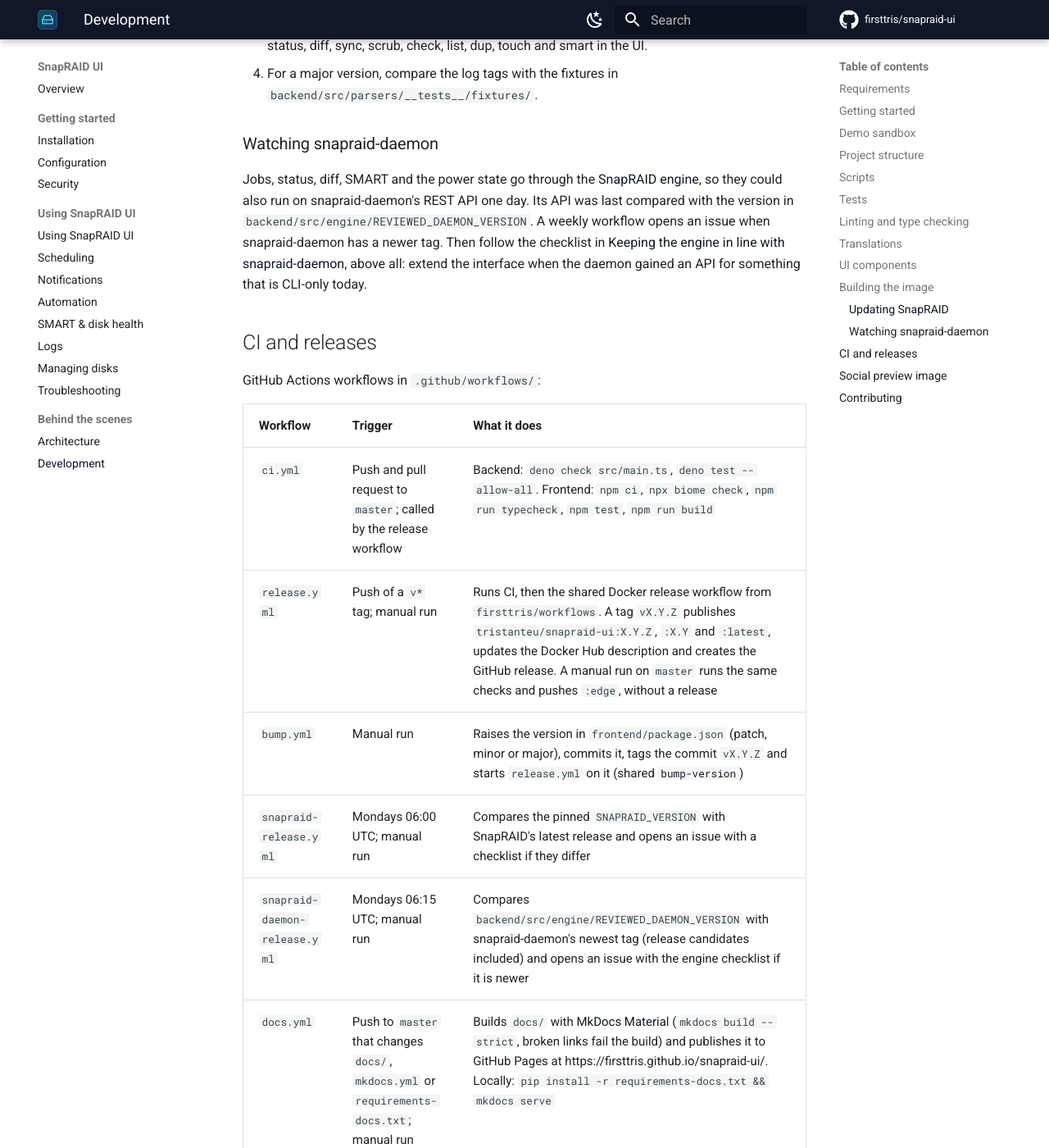
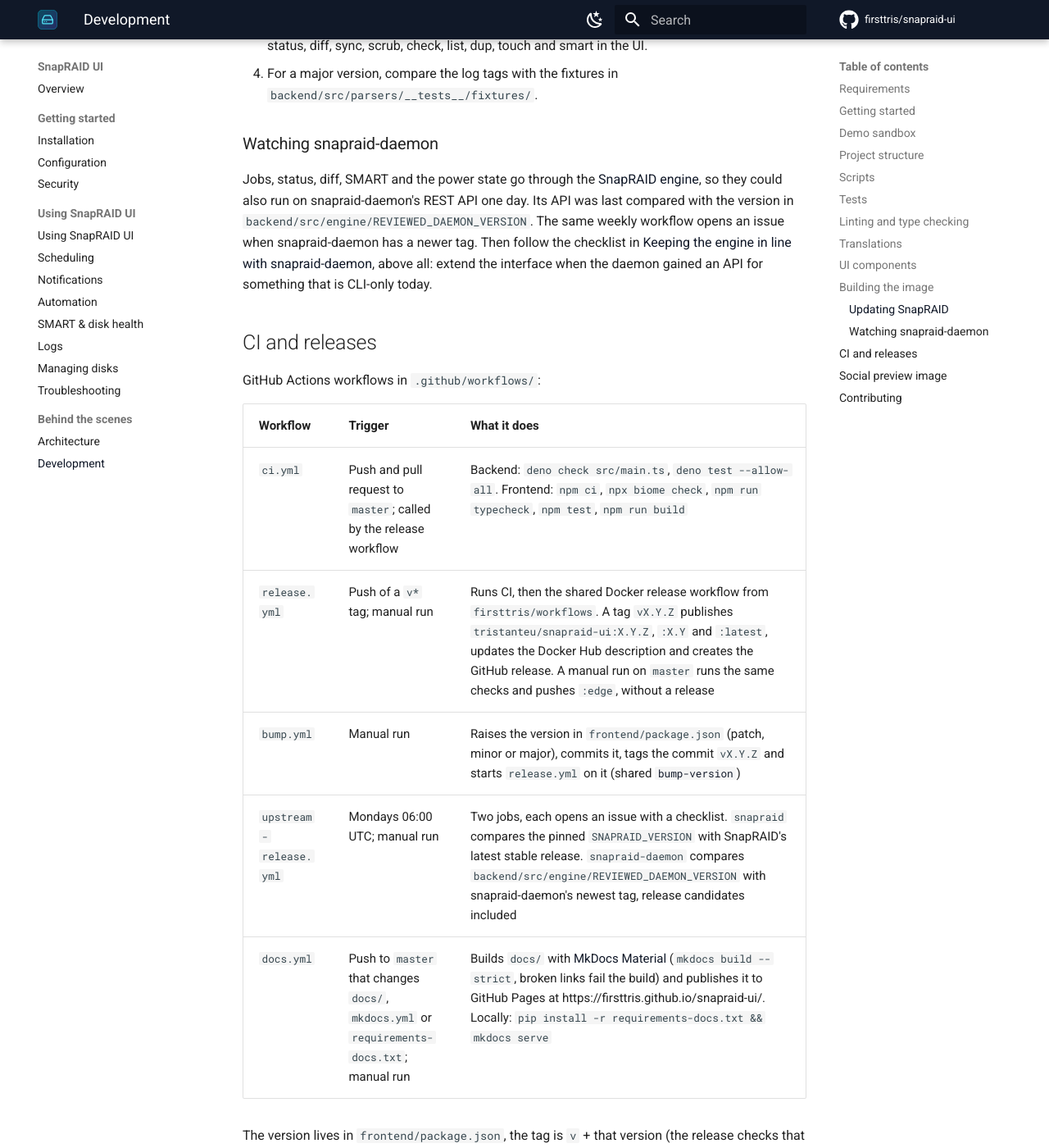
Before and after one commit to firsttris/snapraid-ui, an MkDocs documentation site: the page built from docs/development.md, in a window 1280 px wide and 1400 px high, scrolled down 6908 px. Shown: the whole window at 82% size. Built offline with MkDocs 1.6.1 and Material for MkDocs 9.7.7, drawn with Linux system fonts in a browser that asks for light colours; comment, search, counter and statistics services are not loaded; some of the changed text lies outside the part shown.

Commit message:
Check SnapRAID and snapraid-daemon releases in one workflow
Both checks ask the same question, whether an upstream project has a
newer version, and open an issue with a checklist. upstream-release.yml
runs them as two jobs, snapraid and snapraid-daemon, so one failing
does not stop the other.

Co-Authored-By: Claude Opus 5.5 <noreply@anthropic.com>
Claude-Session: https://claude.ai/code/session_01JuXnquCPdbG5sBbDyin7yF

```diff
--- a/docs/development.md
+++ b/docs/development.md
@@ -198,7 +198,7 @@ The build context is the whole repository; `.dockerignore` leaves out `node_modu
 
 ### Updating SnapRAID
 
-The image pins one SnapRAID release that the parsers are tested against. A weekly workflow opens an issue when a newer stable release is out. To bump it:
+The image pins one SnapRAID release that the parsers are tested against. A weekly workflow (`upstream-release.yml`) opens an issue when a newer stable release is out. To bump it:
 
 1. Read SnapRAID's `HISTORY` for changes to the structured log (`--log`).
 2. Change `SNAPRAID_VERSION` in `docker/Dockerfile` **and** `dev/setup.sh`.
@@ -207,7 +207,7 @@ The image pins one SnapRAID release that the parsers are tested against. A weekl
 
 ### Watching snapraid-daemon
 
-Jobs, status, diff, SMART and the power state go through the [SnapRAID engine](architecture.md#snapraid-engine), so they could also run on snapraid-daemon's REST API one day. Its API was last compared with the version in `backend/src/engine/REVIEWED_DAEMON_VERSION`. A weekly workflow opens an issue when snapraid-daemon has a newer tag. Then follow the checklist in [Keeping the engine in line with snapraid-daemon](architecture.md#keeping-the-engine-in-line-with-snapraid-daemon), above all: extend the interface when the daemon gained an API for something that is CLI-only today.
+Jobs, status, diff, SMART and the power state go through the [SnapRAID engine](architecture.md#snapraid-engine), so they could also run on snapraid-daemon's REST API one day. Its API was last compared with the version in `backend/src/engine/REVIEWED_DAEMON_VERSION`. The same weekly workflow opens an issue when snapraid-daemon has a newer tag. Then follow the checklist in [Keeping the engine in line with snapraid-daemon](architecture.md#keeping-the-engine-in-line-with-snapraid-daemon), above all: extend the interface when the daemon gained an API for something that is CLI-only today.
 
 ## CI and releases
 
@@ -218,8 +218,7 @@ GitHub Actions workflows in `.github/workflows/`:
 | `ci.yml` | Push and pull request to `master`; called by the release workflow | Backend: `deno check src/main.ts`, `deno test --allow-all`. Frontend: `npm ci`, `npx biome check`, `npm run typecheck`, `npm test`, `npm run build` |
 | `release.yml` | Push of a `v*` tag; manual run | Runs CI, then the shared Docker release workflow from `firsttris/workflows`. A tag `vX.Y.Z` publishes `tristanteu/snapraid-ui:X.Y.Z`, `:X.Y` and `:latest`, updates the Docker Hub description and creates the GitHub release. A manual run on `master` runs the same checks and pushes `:edge`, without a release |
 | `bump.yml` | Manual run | Raises the version in `frontend/package.json` (patch, minor or major), commits it, tags the commit `vX.Y.Z` and starts `release.yml` on it (shared [`bump-version`](https://github.com/firsttris/workflows#bump-version)) |
-| `snapraid-release.yml` | Mondays 06:00 UTC; manual run | Compares the pinned `SNAPRAID_VERSION` with SnapRAID's latest release and opens an issue with a checklist if they differ |
-| `snapraid-daemon-release.yml` | Mondays 06:15 UTC; manual run | Compares `backend/src/engine/REVIEWED_DAEMON_VERSION` with snapraid-daemon's newest tag (release candidates included) and opens an issue with the engine checklist if it is newer |
+| `upstream-release.yml` | Mondays 06:00 UTC; manual run | Two jobs, each opens an issue with a checklist. `snapraid` compares the pinned `SNAPRAID_VERSION` with SnapRAID's latest stable release. `snapraid-daemon` compares `backend/src/engine/REVIEWED_DAEMON_VERSION` with snapraid-daemon's newest tag, release candidates included |
 | `docs.yml` | Push to `master` that changes `docs/`, `mkdocs.yml` or `requirements-docs.txt`; manual run | Builds `docs/` with [MkDocs Material](https://squidfunk.github.io/mkdocs-material/) (`mkdocs build --strict`, broken links fail the build) and publishes it to GitHub Pages at https://firsttris.github.io/snapraid-ui/. Locally: `pip install -r requirements-docs.txt && mkdocs serve` |
 
 The version lives in `frontend/package.json`, the tag is `v` + that version (the release checks
```
Also changed, not shown: docs/architecture.md (+1 -1 lines), 3 other files.
